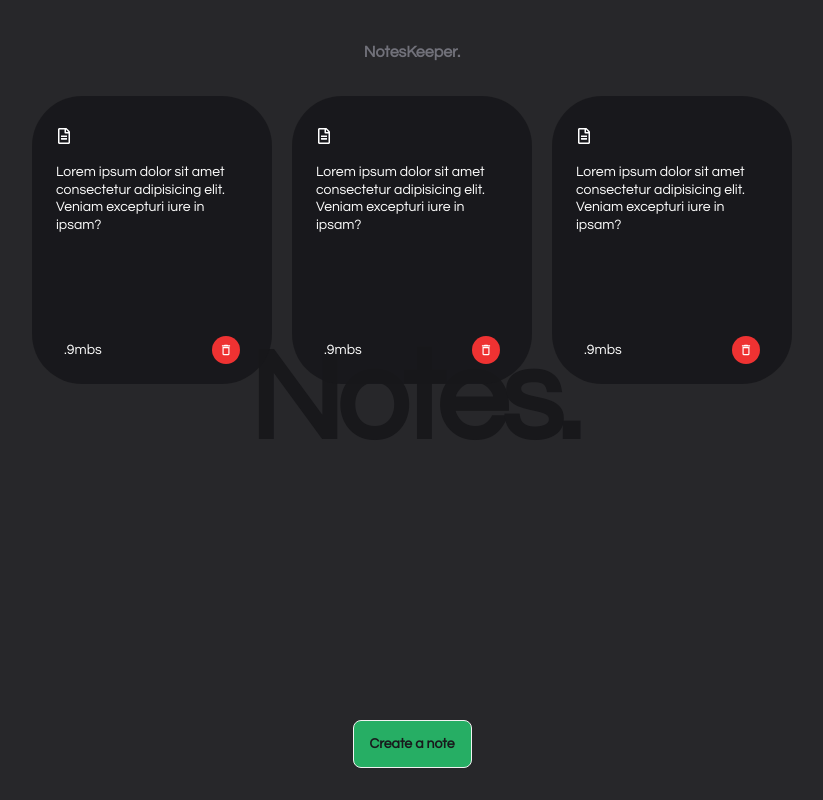
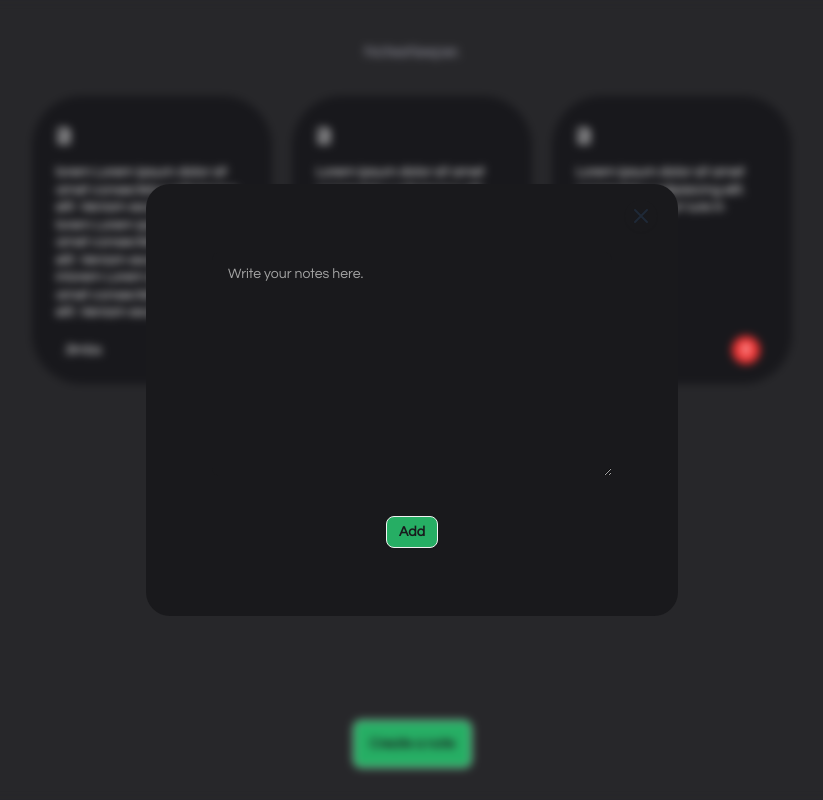
Before and after one commit to SaribJawad/NotesKeeper, a React (Vite) app: page / in a window 1280 px wide. Both pictures are taken after a click on the button "Create a note". Shown: the whole page, without its empty margins (228-1051 px from the left). Built offline with nearby package versions, Linux system fonts and the light colour scheme; no server answers; the HTML template or start-up script is replaced by a standard one.

Commit message:
Adding Modal Window

```diff
--- a/src/App.jsx
+++ b/src/App.jsx
@@ -28,7 +28,7 @@ function App() {
 
   const data = [
     {
-      desc: "Lorem ipsum dolor sit amet consectetur adipisicing elit. Veniam excepturi iure in ipsam?",
+      desc: "lorem Lorem ipsum dolor sit amet consectetur adipisicing elit. Veniam excepturi iure in lorem Lorem ipsum dolor sit amet consectetur adipisicing elit. Veniam excepturi iure inlorem Lorem ipsum dolor sit amet consectetur adipisicing elit. Veniam excepturi iure inlorem Lorem ipsum dolor sit amet consectetur adipisicing elit. Veniam excepturi iure inlorem Lorem ipsum dolor sit amet consectetur adipisicing elit. Veniam excepturi iure inipsam?",
       filesize: ".9mbs",
       tag: {
         isOpen: false,
--- /dev/null
+++ b/src/components/AddNoteForm.jsx
@@ -0,0 +1,37 @@
+function AddNoteForm({ setIsOpenModal }) {
+  return (
+    <div className="p-4">
+      <button
+        onClick={() => setIsOpenModal((show) => !show)}
+        className="btn btn-circle btn-sm absolute left-[90%] bg-transparent border-none "
+      >
+        <svg
+          xmlns="http://www.w3.org/2000/svg"
+          className="h-6 w-6"
+          fill="none"
+          viewBox="0 0 24 24"
+          stroke="currentColor"
+        >
+          <path
+            strokeLinecap="round"
+            strokeLinejoin="round"
+            strokeWidth="2"
+            d="M6 18L18 6M6 6l12 12"
+          />
+        </svg>
+      </button>
+      <div className="h-[400px] w-[500px] flex items-center justify-center flex-col gap-10 rounded-lg">
+        <textarea
+          className="textarea textarea-bordered text-[#FFFFFF] bg-[#19191C] outline-none h-56 w-[80%] border-none placeholder:text-[#a3a3a3]
+          "
+          placeholder="Write your notes here."
+        ></textarea>
+        <button className="btn btn-sm bg-[#26AE64] text-[#19191C] hover:bg-[#26AE64] hover:text-[#19191C] ">
+          Add
+        </button>
+      </div>
+    </div>
+  );
+}
+
+export default AddNoteForm;
--- a/src/components/Footer.jsx
+++ b/src/components/Footer.jsx
@@ -1,9 +1,23 @@
+import { useState } from "react";
+import Modal from "./Modal";
+import AddNoteForm from "./AddNoteForm";
+
 function Footer() {
+  const [isOpenModal, setIsOpenModal] = useState(false);
+
   return (
     <div className="w-full z-50  fixed top-[90%] flex justify-center">
-      <button className="btn  text-[#19191C]  hover:bg-[#19191C] hover:text-[#A6ADBB]   bg-[#26ae64] ">
+      <button
+        onClick={() => setIsOpenModal((show) => !show)}
+        className="btn  text-[#19191C]  hover:bg-[#19191C] hover:text-[#A6ADBB]   bg-[#26ae64] "
+      >
         Create a note
       </button>
+      {isOpenModal && (
+        <Modal>
+          <AddNoteForm setIsOpenModal={setIsOpenModal} />
+        </Modal>
+      )}
     </div>
   );
 }
--- /dev/null
+++ b/src/components/Modal.jsx
@@ -0,0 +1,20 @@
+import { motion } from "framer-motion";
+
+function Modal({ children }) {
+  return (
+    <motion.div
+      initial={{ opacity: 0 }}
+      animate={{ opacity: 1 }}
+      transition={{
+        duration: 0.1,
+      }}
+      className="fixed top-0 left-0 w-full h-screen backdrop-blur-[4px] z-[1000]  transition-all duration-[0.5s]"
+    >
+      <div className="fixed top-1/2 left-1/2 translate-x-[-50%] translate-y-[-50%] bg-[#19191C] rounded-3xl transition-all duration-[0.5s] ">
+        {children}
+      </div>
+    </motion.div>
+  );
+}
+
+export default Modal;
--- a/src/components/Navbar.jsx
+++ b/src/components/Navbar.jsx
@@ -3,6 +3,7 @@ import { auth } from "../firebase/firebase";
 /* eslint-disable react/prop-types */
 function Navbar({ currentUser, setCurrentUser }) {
   // signing out user function
+
   function signOut() {
     auth
       .signOut()
@@ -14,11 +15,13 @@ function Navbar({ currentUser, setCurrentUser }) {
       });
   }
 
+  console.log(currentUser?.photoURL);
+
   return (
     <nav
       className={`absolute w-full py-10 px-16 flex items-center ${
         currentUser ? "justify-between" : "justify-center"
-      } text-zinc-500 text-md font-semibold`}
+      } text-zinc-500 text-md font-semibold z-30`}
     >
       {currentUser && (
         <div>
@@ -32,7 +35,7 @@ function Navbar({ currentUser, setCurrentUser }) {
       )}
       NotesKeeper.
       {currentUser && (
-        <button onClick={signOut} className="btn btn-sm">
+        <button onClick={signOut} className="btn btn-sm ">
           signout
         </button>
       )}
```
